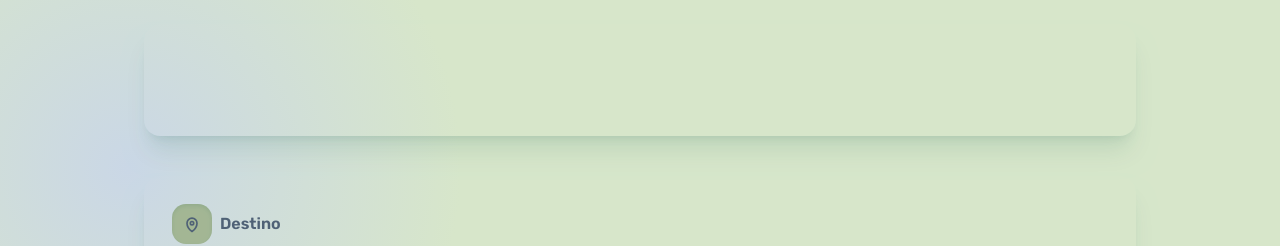
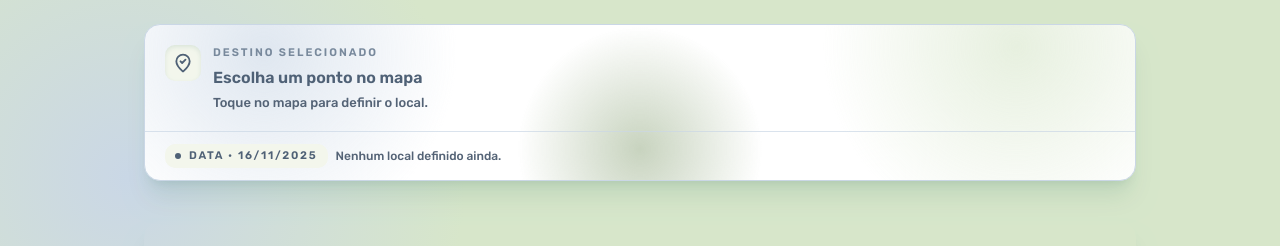
Before and after one commit to GPA1992/fishing-assistant-front, a Next.js app: page /planejamento/localizacao in a window 1280 px wide. Shown: the top 246 px of the page. Built offline with nearby package versions, Linux system fonts and the light colour scheme.

Commit message:
info card

```diff
--- /dev/null
+++ b/components/loading/index.tsx
@@ -0,0 +1,76 @@
+"use client";
+
+type LoadingProps = {
+  label?: string;
+  fullScreen?: boolean;
+  className?: string;
+};
+
+export function LoadingCard({
+  label = "Carregando",
+  fullScreen = false,
+  className,
+}: LoadingProps) {
+  const containerClassName = [
+    "relative w-full overflow-hidden rounded-2xl border border-[var(--color-border)] bg-[var(--color-surface)] shadow-xl shadow-emerald-900/10",
+    "flex flex-col items-center justify-center gap-3 p-3 text-center sm:flex-row sm:gap-4 sm:p-4 sm:text-left",
+    fullScreen ? "min-h-[220px]" : "h-auto",
+    className,
+  ].filter(Boolean);
+
+  return (
+    <section
+      className={containerClassName.join(" ")}
+      role="status"
+      aria-live="polite"
+    >
+      <div
+        aria-hidden
+        className="pointer-events-none absolute inset-0 opacity-60"
+        style={{
+          background:
+            "radial-gradient(circle at 18% 22%, var(--color-gradient-1) 0, transparent 24%), radial-gradient(circle at 84% 16%, var(--color-gradient-2) 0, transparent 22%), radial-gradient(circle at 50% 82%, var(--color-gradient-3) 0, transparent 24%)",
+        }}
+      />
+
+      <div className="relative flex flex-col items-center gap-2 sm:flex-row sm:gap-3">
+        <div className="relative flex h-10 w-10 items-center justify-center rounded-xl bg-[var(--color-surface-muted)] shadow-inner shadow-emerald-900/10 sm:h-11 sm:w-11">
+          <span className="sr-only">{label}</span>
+          <div className="h-5 w-5 animate-spin rounded-full border-2 border-[color-mix(in_srgb,var(--color-primary)_75%,transparent)] border-t-transparent" />
+          <div className="pointer-events-none absolute -inset-1 rounded-3xl bg-[radial-gradient(circle_at_50%_50%,var(--color-accent)_0,transparent_55%)] opacity-40 blur-md" />
+        </div>
+
+        <p className="relative text-sm font-semibold text-[var(--color-primary-strong)] sm:text-base">
+          {label}
+        </p>
+      </div>
+    </section>
+  );
+}
+
+type InlineLoadingProps = {
+  label?: string;
+  className?: string;
+};
+
+export function LoadingInline({
+  label = "Carregando",
+  className,
+}: InlineLoadingProps) {
+  const classes = [
+    "inline-flex items-center gap-2 rounded-lg bg-[var(--color-surface-muted)] px-2.5 py-1.5 text-xs font-medium text-[var(--color-primary-strong)] shadow-inner shadow-emerald-900/10",
+    className,
+  ]
+    .filter(Boolean)
+    .join(" ");
+
+  return (
+    <span className={classes} role="status" aria-live="polite">
+      <span className="sr-only">{label}</span>
+      <span className="relative flex h-3.5 w-3.5 items-center justify-center">
+        <span className="h-full w-full animate-spin rounded-full border border-[color-mix(in_srgb,var(--color-primary)_70%,transparent)] border-t-transparent" />
+      </span>
+      <span aria-hidden>{label}</span>
+    </span>
+  );
+}
--- a/components/planning-data/index.tsx
+++ b/components/planning-data/index.tsx
@@ -1,33 +1,72 @@
 "use client";
 
 import { locationStore } from "@/core/request";
+import { LoadingInline } from "../loading";
+import { MapPinCheckInside } from "lucide-react";
 
 export default function PlanningData() {
   const selected = locationStore((state) => state.selected);
+  const markLoading = locationStore((state) => state.markLoading);
+  const searcLoading = locationStore((state) => state.searcLoading);
+  const today = new Intl.DateTimeFormat("pt-BR").format(new Date());
+  const loading = markLoading || searcLoading;
 
   return (
-    <section className="relative min-h-28 z-20 rounded-2xl shadow-xl shadow-emerald-900/10 border-none">
-      <div className="relative space-y-4 p-4 sm:p-5">
-        {selected && (
-          <div className="flex items-center gap-2 rounded-xl bg-[var(--color-highlight)] px-4 py-3 text-sm text-[var(--color-text)]">
-            <span className="inline-flex h-8 w-8 shrink-0 items-center justify-center rounded-lg bg-[var(--color-accent)] text-[var(--color-primary-strong)]">
-              <svg
-                aria-hidden="true"
-                className="h-4 w-4"
-                fill="none"
-                viewBox="0 0 24 24"
-                stroke="currentColor"
-                strokeWidth={2}
-              >
-                <path
-                  strokeLinecap="round"
-                  strokeLinejoin="round"
-                  d="m5 13 4 4L19 7"
-                />
-              </svg>
-            </span>
-            <span className="font-semibold">{selected.name}</span>
+    <section className="relative z-20 w-full overflow-hidden rounded-2xl border border-[var(--color-border)] bg-[var(--color-surface)] shadow-xl shadow-emerald-900/10">
+      <div
+        aria-hidden
+        className="pointer-events-none absolute inset-0 opacity-60"
+        style={{
+          background:
+            "radial-gradient(circle at 12% 18%, var(--color-gradient-1) 0, transparent 22%), radial-gradient(circle at 88% 14%, var(--color-gradient-2) 0, transparent 22%), radial-gradient(circle at 50% 80%, var(--color-gradient-3) 0, transparent 24%)",
+        }}
+      />
+
+      <div className="relative flex flex-col gap-3 p-4 sm:flex-row sm:items-center sm:justify-between sm:p-5">
+        <div className="flex items-start gap-3 min-w-0">
+          <span className="inline-flex h-9 w-9 items-center justify-center rounded-lg bg-[var(--color-surface-muted)] text-[var(--color-primary-strong)] shadow-inner shadow-emerald-900/10">
+            <MapPinCheckInside className="h-5 w-5" strokeWidth={2.2} />
+          </span>
+          <div className="space-y-1 min-w-0">
+            <p className="text-[11px] font-semibold uppercase tracking-[0.18em] text-[color-mix(in_srgb,var(--color-primary)_60%,var(--color-primary-strong)_40%)]">
+              Destino selecionado
+            </p>
+            <h2 className="truncate text-sm font-semibold text-[var(--color-primary-strong)] sm:text-base sm:max-w-[490px] max-w-[260px]">
+              {selected ? selected.name : "Escolha um ponto no mapa"}
+            </h2>
+            {selected ? (
+              <p className="text-xs font-medium text-[var(--color-muted)] sm:text-[13px]">
+                Coordenadas preparadas para o próximo passo.
+              </p>
+            ) : (
+              <p className="text-xs font-medium text-[var(--color-muted)] sm:text-[13px]">
+                Toque no mapa para definir o local.
+              </p>
+            )}
           </div>
+        </div>
+
+        {loading ? (
+          <LoadingInline
+            label="Carregando"
+            className="self-start sm:self-center"
+          />
+        ) : null}
+      </div>
+
+      <div className="relative flex flex-wrap items-center gap-2 border-t border-[color-mix(in_srgb,var(--color-border)_70%,transparent)] px-4 py-3 sm:px-5">
+        <span className="inline-flex items-center gap-2 rounded-lg bg-[var(--color-surface-muted)] px-2.5 py-1 text-[11px] font-semibold uppercase tracking-[0.16em] text-[var(--color-primary-strong)]">
+          <span className="h-1.5 w-1.5 rounded-full bg-[var(--color-primary-strong)]" />
+          Data · {today}
+        </span>
+        {selected ? (
+          <span className="text-xs font-medium text-[var(--color-primary)]">
+            Mantenha a seleção para atualizar o mapa.
+          </span>
+        ) : (
+          <span className="text-xs font-medium text-[var(--color-muted)]">
+            Nenhum local definido ainda.
+          </span>
         )}
       </div>
     </section>
--- a/components/search/index.tsx
+++ b/components/search/index.tsx
@@ -15,7 +15,7 @@ export default function Search() {
   const debouncedTerm = useDebounce(term, 300);
   const trimmedTerm = debouncedTerm.trim();
   const results = locationStore((state) => state.results);
-  const loading = locationStore((state) => state.loading);
+  const loading = locationStore((state) => state.searcLoading);
 
   useEffect(() => {
     setOpen(trimmedTerm.length > 0);
--- a/core/request/location/actions/location.actions.ts
+++ b/core/request/location/actions/location.actions.ts
@@ -21,7 +21,7 @@ export async function searchLocationsAction(
     return;
   }
 
-  setProperty("loading", true);
+  setProperty("searcLoading", true);
   setProperty("error", null);
 
   try {
@@ -33,7 +33,7 @@ export async function searchLocationsAction(
     }
     setProperty("results", []);
   } finally {
-    setProperty("loading", false);
+    setProperty("searcLoading", false);
   }
 }
 
@@ -48,11 +48,15 @@ export async function searchLocationsByBoundingBoxAction({
 }: LocationSearchByBoundingBoxPayload) {
   const { setProperty } = locationStore.getState();
 
-  setProperty("loading", true);
+  setProperty("markLoading", true);
   setProperty("error", null);
 
   try {
-    const results = await searchLocationsByBoundingBoxService(term, bbox, signal);
+    const results = await searchLocationsByBoundingBoxService(
+      term,
+      bbox,
+      signal
+    );
     setProperty("results", results);
     setProperty("selected", results[0] ?? null);
   } catch (error) {
@@ -63,7 +67,7 @@ export async function searchLocationsByBoundingBoxAction({
     setProperty("results", []);
     setProperty("selected", null);
   } finally {
-    setProperty("loading", false);
+    setProperty("markLoading", false);
   }
 }
 
--- a/core/request/location/services/location.service.ts
+++ b/core/request/location/services/location.service.ts
@@ -29,7 +29,7 @@ function parseResult(raw: RawNominatimResult): LocationSearchResult {
   const detail = raw.address?.road;
 
   const formattedName =
-    [neighborhood, city, state, postcode, detail].filter(Boolean).join(", ") ||
+    [city, state, neighborhood, postcode, detail].filter(Boolean).join(", ") ||
     raw.display_name;
 
   return {
--- a/core/request/location/store/location.store.ts
+++ b/core/request/location/store/location.store.ts
@@ -1,13 +1,11 @@
 import { create } from "zustand";
 import { createJSONStorage, devtools, persist } from "zustand/middleware";
 import { customStorage } from "../../common";
-import {
-  type LocationSearchResult,
-  type LocationSelection,
-} from "../types";
+import { type LocationSearchResult, type LocationSelection } from "../types";
 
 type State = {
-  loading: boolean;
+  searcLoading: boolean;
+  markLoading: boolean;
   results: LocationSearchResult[];
   error: string | null;
   selected: LocationSelection | null;
@@ -15,7 +13,8 @@ type State = {
 };
 
 const initial: State = {
-  loading: false,
+  searcLoading: false,
+  markLoading: false,
   results: [],
   error: null,
   selected: null,
@@ -30,8 +29,12 @@ type Actions = {
   setSyncViewEnabled: (value: boolean) => void;
 };
 
-const initialSearchState: Pick<State, "loading" | "results" | "error"> = {
-  loading: initial.loading,
+const initialSearchState: Pick<
+  State,
+  "searcLoading" | "markLoading" | "results" | "error"
+> = {
+  markLoading: initial.markLoading,
+  searcLoading: initial.searcLoading,
   results: initial.results,
   error: initial.error,
 };
@@ -45,7 +48,8 @@ export const locationStore = create<State & Actions>()(
         setSyncViewEnabled: (value) =>
           set((state) => ({ ...state, syncViewEnabled: value })),
         reset: () => set(initial),
-        resetSearch: () => set((state) => ({ ...state, ...initialSearchState })),
+        resetSearch: () =>
+          set((state) => ({ ...state, ...initialSearchState })),
         resetSelection: () => set((state) => ({ ...state, selected: null })),
       }),
       {
```
Also changed, not shown: components/big-loading/index.tsx (added, +91 -0 lines).
